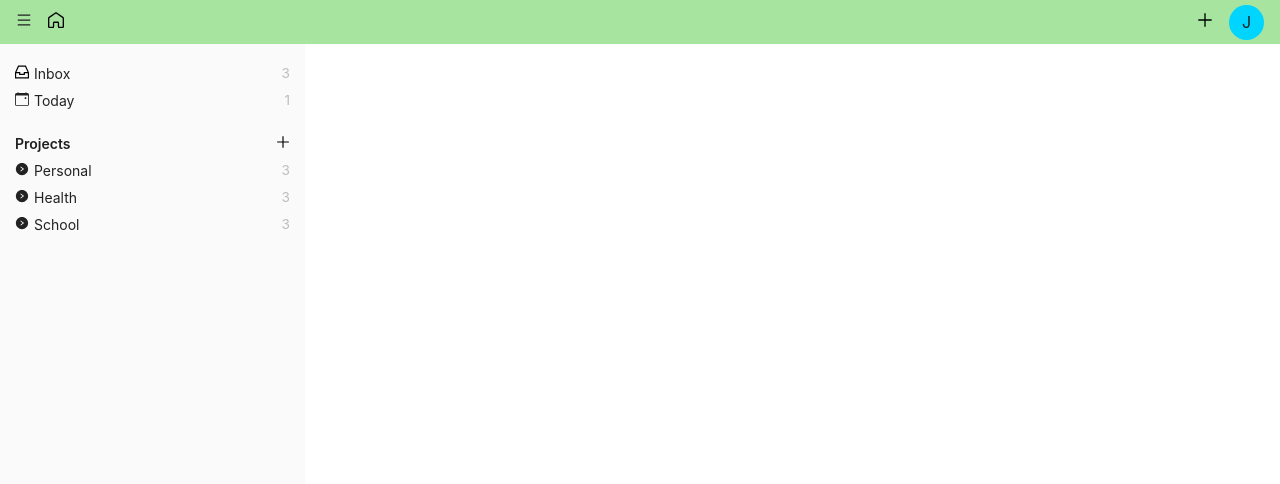
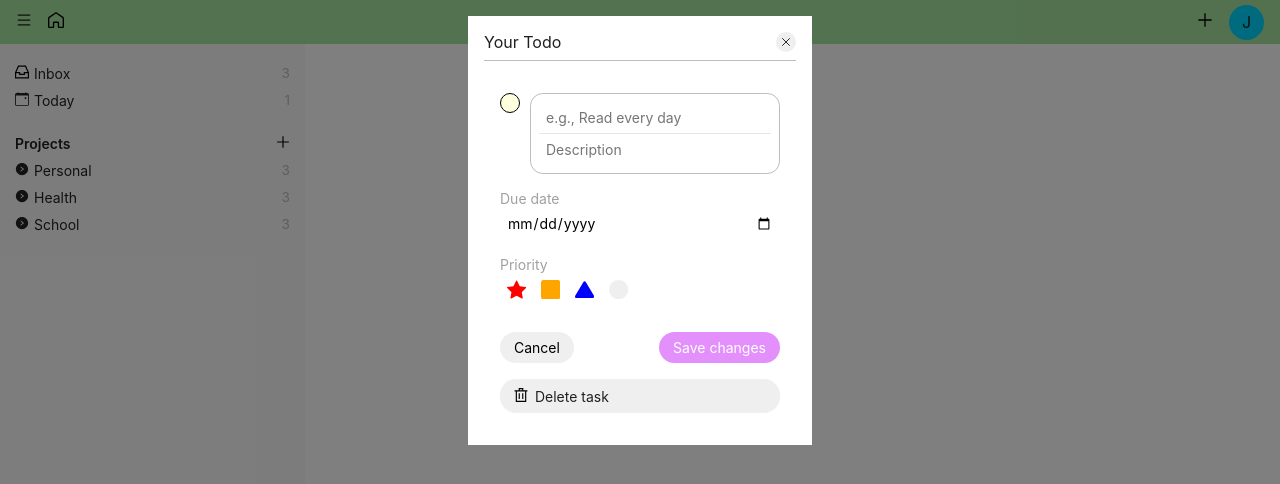
Before and after one commit to salvantjeff/todo-app, a React (Create React App) app in the folder todo-list-app/: page / in a window 1280 px wide. Shown: the top 484 px of the page. Built offline with nearby package versions, Linux system fonts and the light colour scheme.

Commit message:
Create EditTaskForm and style it

```diff
--- a/todo-list-app/src/App.js
+++ b/todo-list-app/src/App.js
@@ -14,6 +14,7 @@ import AddProjectForm from './components/Forms/AddProjectForm/AddProjectForm';
 import { BsCalendarEvent } from 'react-icons/bs';
 import { GrInbox } from 'react-icons/gr';
 import { AiFillRightCircle } from 'react-icons/ai';
+import EditTaskForm from './components/Forms/EditTaskForm/EditTaskForm';
 
 const prioritiesList = [
   {
@@ -304,6 +305,7 @@ function App() {
         newProject={newProject}
         onSubmit={handleSubmitNewProject}
       />
+      <EditTaskForm/>
     </div>
   );
 }
--- /dev/null
+++ b/todo-list-app/src/components/Forms/EditTaskForm/EditTaskForm.css
@@ -0,0 +1,167 @@
+.edit-task-overlay {
+    background-color: rgba(0, 0, 0, .5);
+    position: fixed;
+    top: 0;
+    bottom: 0;
+    right: 0;
+    left: 0;
+    z-index: 5;
+    display: flex;
+    justify-content: center;
+    align-items: center;
+    /* visibility: hidden;
+    opacity: 0; */
+    overflow-y: auto;
+}
+
+.edit_menu_wrapper {
+    padding: 1em;
+    /* width: max-content; */
+    min-width: 300px;
+    display: grid;
+    background-color: #fff;
+    position: absolute;
+    top: 1rem;
+    margin-bottom: 1rem;
+}
+
+.edit_menu_top_bar {
+    display: flex;
+    justify-content: space-between;
+    padding-bottom: 0.5em;
+    border-bottom: 1px solid #bdbdbd;
+    font-size: 1rem;
+}
+
+.edit_menu_close_button {
+    width: 20px;
+    height: 20px;
+    border-radius: 50%;
+    padding: 5px;
+    border: none;
+    display: flex;
+    justify-content: center;
+    align-items: center;
+}
+
+.editForm {
+    background-color: #fff;
+    padding: 1rem;
+    display: grid;
+    gap: 1rem;
+    width: 100%;
+    font-size: .875rem;
+}
+
+.edit_todo {
+    padding: 1rem 0 0;
+    width: 100%;
+    display: grid;
+    grid-template-columns: 30px 1fr;
+}
+
+.edit_checkbox {
+    width: 20px;
+    height: 20px;
+    border: 1px solid #000;
+    background-color: lightyellow;
+    cursor: pointer;
+    border-radius: 50%;
+}
+
+.editForm_area {
+    padding: .5rem;
+    border-radius: 0.8rem;
+    border: 1px solid #bdbdbd;
+    display: grid;
+    gap: 1em;
+}
+
+.edit_input_fields__task {
+    font-size: inherit;
+    border-bottom: 1px solid #e6e6e6;
+}
+
+.edit_form__buttons {
+    display: flex;
+    justify-content: space-between;
+    margin-top: 1rem;
+}
+
+.edit_cancel__button {
+    border: none;
+    padding: 0.5em 1em;
+    border-radius: 1rem;
+    margin-right: 1em;
+    cursor: pointer;
+}
+
+.save__button {
+    border: none;
+    padding: 0.5em 1em;
+    border-radius: 1rem;
+    background-color: #e390fc;
+    color: white;
+    cursor: pointer;
+}
+
+.edit_due_date,
+.priority_label {
+    cursor: pointer;
+    font-size: inherit;
+    color: rgb(160, 160, 160);
+}
+
+.priority_section {
+    display: grid;
+    gap: 0.5em;
+}
+
+.priority_options {
+    display: flex;
+    padding-left: 7px;
+}
+
+.priority_options>* {
+    margin-right: 1em;
+    width: 20px;
+    height: 20px;
+    overflow: hidden;
+    cursor: pointer;
+}
+
+.delete_section {
+    display: flex;
+    align-items: center;
+    background-color: #efefef;
+    border-radius: 1rem;
+    padding: .125rem .5rem;
+    position: relative;
+    cursor: pointer;
+}
+
+.delete_section::before {
+    content: '';
+    position: absolute;
+    top: 0;
+    bottom: 0;
+    right: 0;
+    left: 0;
+    border-radius: 1rem;
+}
+
+.delete_todo {
+    border: none;
+    width: 30px;
+    height: 30px;
+    background-color: transparent;
+}
+
+.delete_todo_label {
+    width: 100%;
+    text-align: left;
+}
+
+.delete_todo_label:hover {
+    font-size: 0.9rem;
+}
--- /dev/null
+++ b/todo-list-app/src/components/Forms/EditTaskForm/EditTaskForm.js
@@ -0,0 +1,77 @@
+import './EditTaskForm.css';
+import { GrClose, GrTrash } from 'react-icons/gr';
+import { FaFlag } from 'react-icons/fa';
+import { BsFillSquareFill, BsFillCircleFill, BsFillTriangleFill, BsFillStarFill } from 'react-icons/bs';
+
+function EditTaskForm() {
+    return (
+        <div className='edit-task-overlay'>
+            <div className="edit_menu_wrapper">
+                <div className="edit_menu_top_bar">
+                    <p className="top_bar_title">Your Todo</p>
+                    <button className="edit_menu_close_button"><GrClose/></button>
+                </div>
+                <div className="edit_menu_section">
+                    <form className="editForm" action="#">
+                        <div className="edit_todo">
+                            <div className="edit_checkbox"></div>
+                            <div className="edit_todo_details">
+                                <div className="editForm_area">
+                                    <div className="edit_input_fields">
+                                        <div className="edit_input_fields__task">
+                                            <input
+                                                type="text"
+                                                id="edit_task_name"
+                                                name="edit_task_name"
+                                                placeholder="e.g., Read every day"
+                                            />
+                                        </div>
+                                        <div className="edit_input_fields__description">
+                                            <input
+                                                type="text"
+                                                id="edit_task_description"
+                                                name="edit_task_description"
+                                                placeholder="Description"
+                                            />
+                                        </div>
+                                    </div>
+                                </div>
+                            </div>
+                        </div>
+                        <div className="date_section">
+                            <label className="edit_due_date" htmlFor="edit_due_date">Due date</label>
+                            <input id="edit_due_date" name="edit_due_date" type="date"/>
+                        </div>
+                        <div className="priority_section">
+                            <div className="priority_label">Priority</div>
+                            <div className="priority_options">
+                                <div className="editPriorityLevel" data-priority="1">
+                                    <BsFillStarFill color='red' size='1.2rem'/>
+                                </div>
+                                <div className="editPriorityLevel" data-priority="2">
+                                    <BsFillSquareFill color='orange' size='1.2rem'/>
+                                </div>
+                                <div className="editPriorityLevel" data-priority="3">
+                                    <BsFillTriangleFill color='blue' size='1.2rem'/>
+                                </div>
+                                <div className="editPriorityLevel" data-priority="4">
+                                    <BsFillCircleFill color='#efefef' size='1.2rem'/>
+                                </div>
+                            </div>
+                        </div>
+                        <div className="edit_form__buttons">
+                            <button className="edit_cancel__button">Cancel</button>
+                            <button className="save__button" type="submit">Save changes</button>
+                        </div>
+                        <div className="delete_section">
+                            <button className="delete_todo" id="delete_todo"><GrTrash color='red' /></button>
+                            <label className="delete_todo_label" htmlFor="delete_todo">Delete task</label>
+                        </div>
+                    </form>
+                </div>
+            </div>
+        </div>
+    );
+};
+
+export default EditTaskForm;
```
